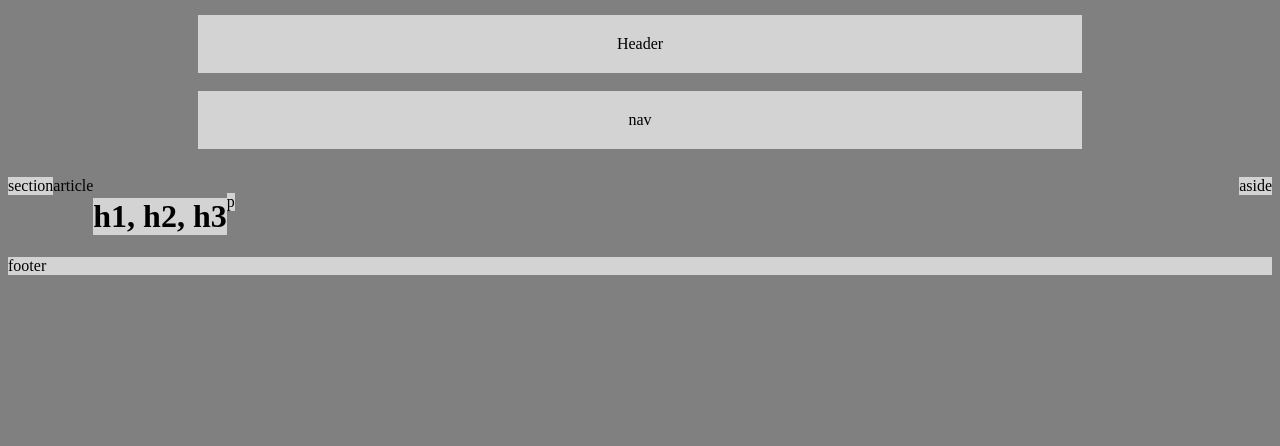
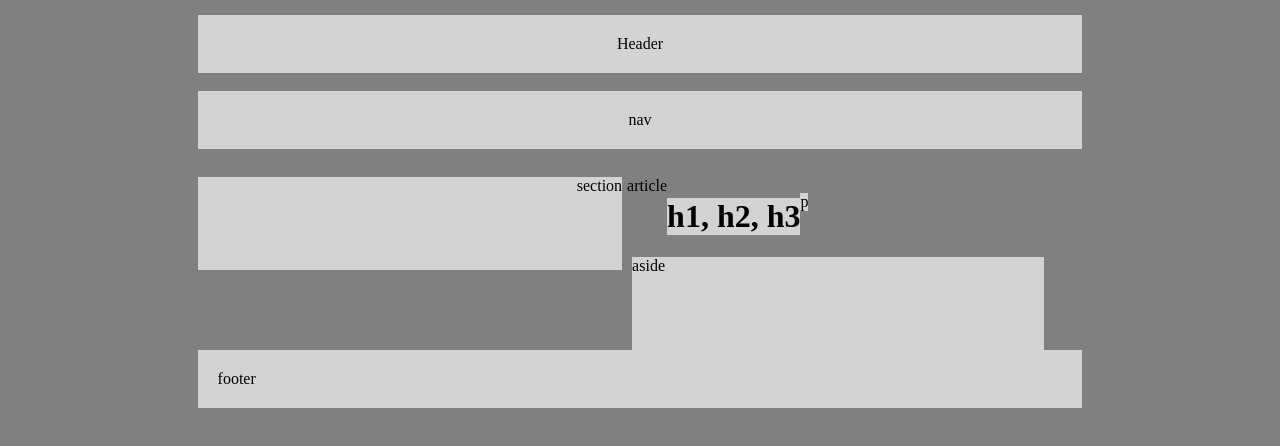
Before and after one commit to Mason-Shadrick/HW-Wireframe, a plain HTML site: page index.html in a window 1280 px wide. Drawn offline with Linux system fonts and the light colour scheme.

Commit message:
css for header, navm footer, and some of the middle sections

```diff
--- a/style.css
+++ b/style.css
@@ -23,7 +23,14 @@ nav
 section
 {
     background-color: lightgray;
+    text-align: center;
     float: left;
+    padding-left: 30%;
+    padding-bottom: 75px;
+    margin-left: 15%;
+    margin-right: 5px;
+
+
 
 }
 article
@@ -47,13 +54,22 @@ p
 aside
 {
     background-color: lightgray;
-    float: right;
+    float: left;
+    text-align: center;
+    padding-right: 30%;
+    padding-bottom: 75px;
+    margin-right: 15%;
+    margin-left: 5px;
 
 }
 footer
 {
     background-color: lightgray;
     clear: both;
+    margin-top: 95px;
+    padding: 20px;
+    margin-left: 15%;
+    margin-right: 15%;
 
 }
  html
```
